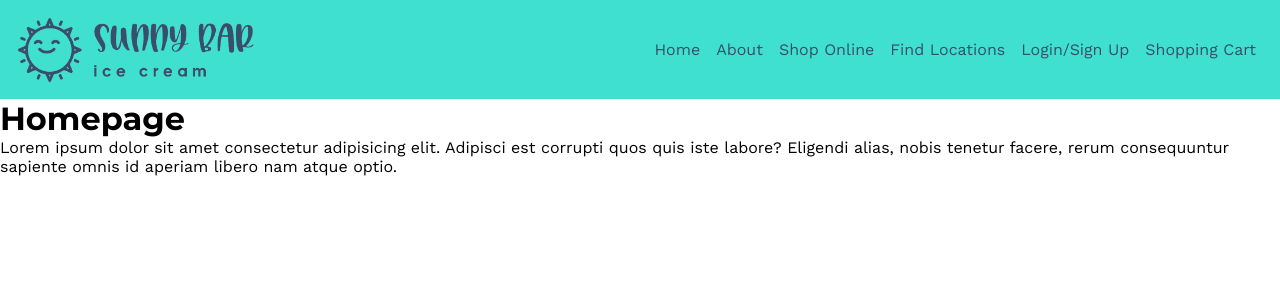
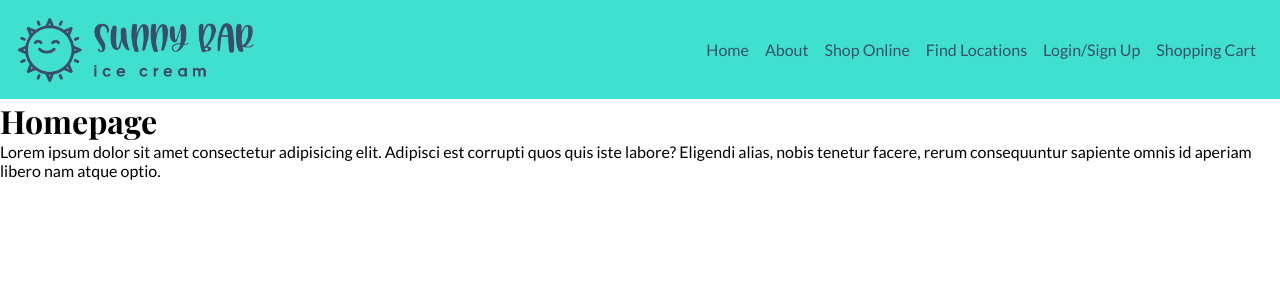
Before and after one commit to connniew/sunny-bar, a PHP site: page /home.php in a window 1280 px wide. Shown: the top 300 px of the page. Run offline with PHP 8.4, Linux system fonts and the light colour scheme; some libraries are stand-ins or nearby versions.

Commit message:
Changed font styles
Playfair + Lato

```diff
--- a/css/global.css
+++ b/css/global.css
@@ -6,16 +6,7 @@
 
 body {
     font-size: 16px;
-}
-
-@font-face {
-    font-family: Montserrat;
-    src: url('../fonts/Montserrat-VariableFont_wght.ttf');
-}
-
-@font-face {
-    font-family: "Work Sans";
-    src: url('../fonts/WorkSans-VariableFont_wght.ttf');
+    font-family: 'Lato', sans-serif;
 }
 
 li {
@@ -25,33 +16,3 @@ li {
 a {
     text-decoration: none;
 }
-
-/* .desktop {
-    display: none;
-} */
-
-/* X-Small devices (portrait phones, less than 576px) */
-/* No media query for `xs` since this is the default in Bootstrap */
-
-/* Small devices (landscape phones, 576px and up) */
-@media (min-width: 576px) {}
-
-/* Medium devices (tablets, 768px and up) */
-@media (min-width: 768px) {}
-
-/* Large devices (desktops, 992px and up) */
-@media (min-width: 992px) {
-    /* .mobile {
-        display: none;
-    } */
-
-    /* .desktop {
-        display: block;
-    } */
-}
-
-/* X-Large devices (large desktops, 1200px and up) */
-@media (min-width: 1200px) {}
-
-/* XX-Large devices (larger desktops, 1400px and up) */
-@media (min-width: 1400px) {}
--- a/css/home.css
+++ b/css/home.css
@@ -1,7 +1,3 @@
 h1 {
-    font-family: Montserrat;
+    font-family: 'Playfair Display', serif;
 }
-
-p {
-    font-family: "Work Sans";
-}
--- a/css/navbar.css
+++ b/css/navbar.css
@@ -57,7 +57,6 @@ header {
   .navbar__desktop__menu {
     display: flex;
     align-items: center;
-    font-family: "Work Sans", Arial, sans-serif;
   }
 
   .navbar__desktop__menu a {
--- a/header.php
+++ b/header.php
@@ -9,7 +9,7 @@
     <!-- Google Fonts -->
     <link rel="preconnect" href="https://fonts.googleapis.com">
     <link rel="preconnect" href="https://fonts.gstatic.com" crossorigin>
-    <link href="https://fonts.googleapis.com/css2?family=Source+Sans+Pro:wght@300;400;700;900&display=swap" rel="stylesheet">
+    <link href="https://fonts.googleapis.com/css2?family=Lato:wght@100;300;400;700;900&family=Playfair+Display:wght@400;500;600;700;800;900&display=swap" rel="stylesheet">
 
     <!-- Favicon -->
     <link rel="apple-touch-icon" sizes="180x180" href="images/favico/apple-touch-icon.png">
```
Also changed, not shown: fonts/Montserrat-VariableFont_wght.ttf (deleted), fonts/WorkSans-VariableFont_wght.ttf (deleted).
